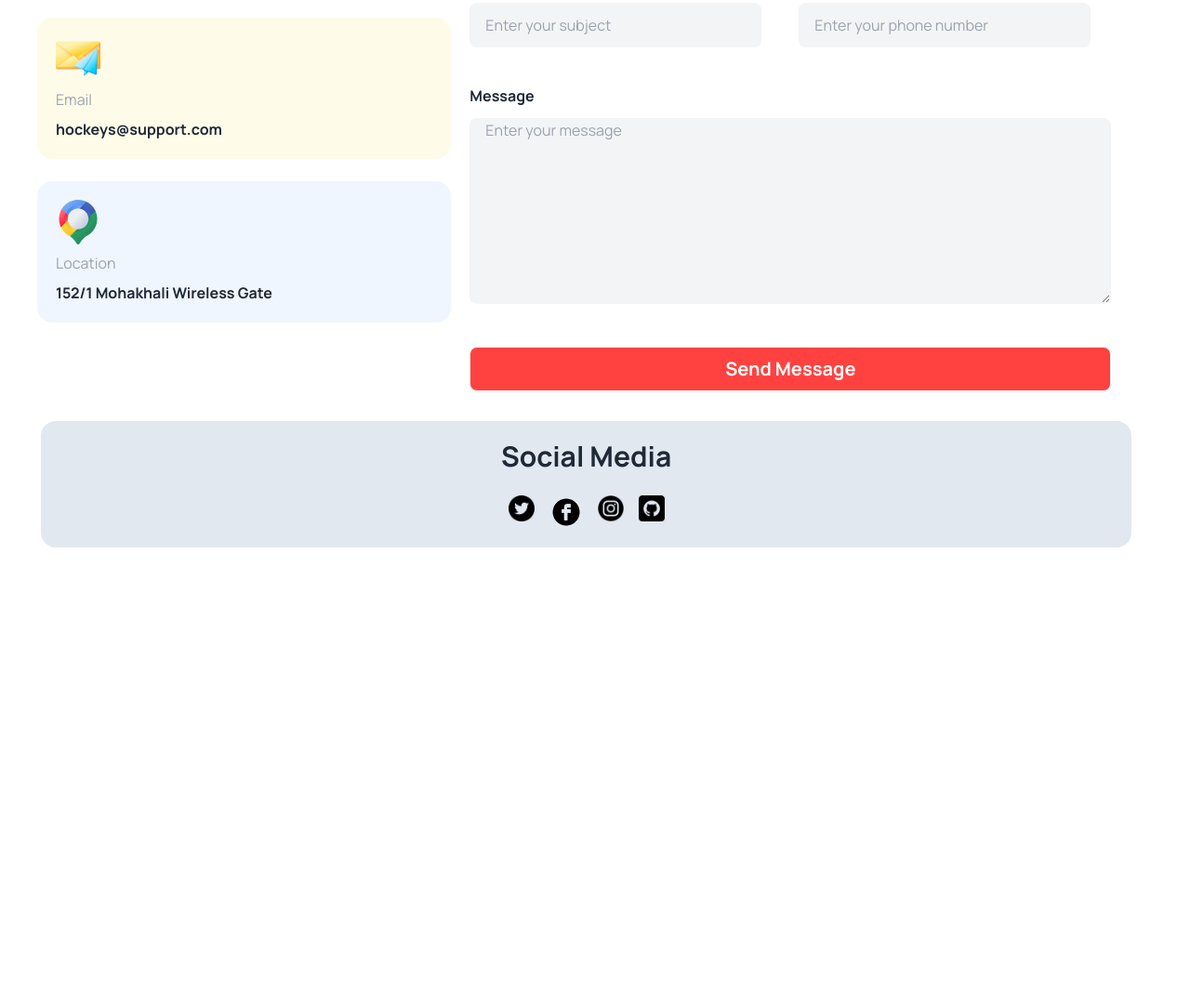
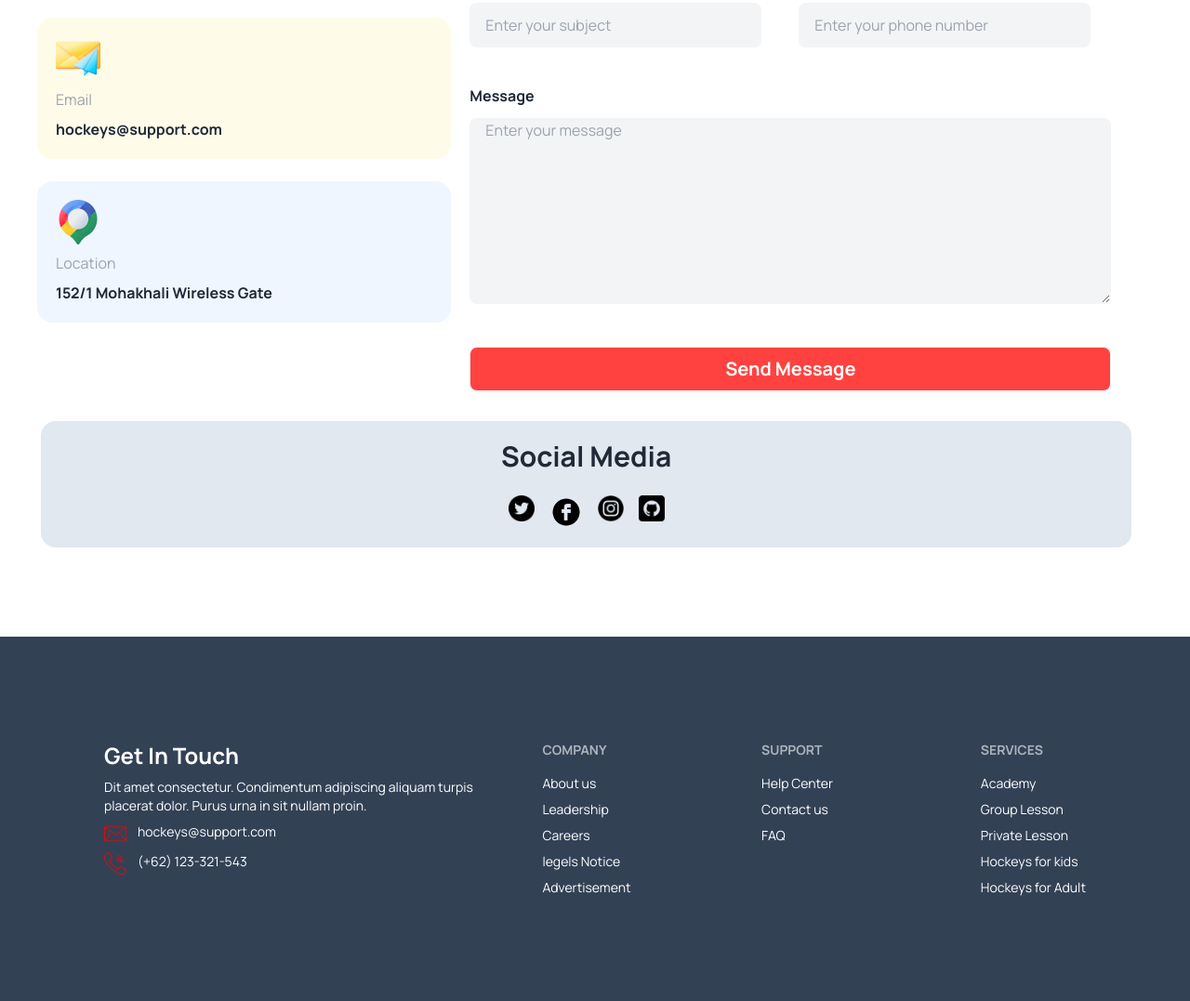
Before and after one commit to salahuddin24/Assignment-3-Hockeys, a plain HTML site: page index.html in a window 1280 px wide. Shown: the part 4458-5535 px from the top of the page at 93% size. Before the commit the page ends 5047 px from the top, so only its background shows below. Drawn offline with nearby package versions, Linux system fonts and the light colour scheme.

Commit message:
added footer section

```diff
--- a/index.html
+++ b/index.html
@@ -522,8 +522,46 @@
 
   </section>
 </main>
-<footer>
+<!-- footer section  -->
+<footer class="footer p-16 lg:p-28 bg-base-200 text-base-content bg-slate-700 mt-24 text-white grid grid-cols-2 lg:grid-cols-4 gap-12">
 
+  <aside class="col-span-2">
+    <h3 class="text-2xl font-bold">Get In Touch</h3>
+    <p >Dit amet consectetur. Condimentum  adipiscing aliquam turpis placerat dolor. Purus urna in sit nullam proin. </p>
+    <div class="flex gap-3">
+      <img class="w-6" src="./Images/mail.png" alt="">
+      <p>hockeys@support.com</p>
+    </div>
+    <div class="flex gap-3">
+      <img class="w-6" src="./Images/call.png" alt="">
+      <p>(+62) 123-321-543</p>
+    </div>
+  </aside>
+  <nav>
+    <header class="footer-title">Company</header>
+    <a class="link link-hover">About us</a>
+    <a class="link link-hover">Leadership</a>
+    <a class="link link-hover">Careers</a>
+    <a class="link link-hover">legels Notice</a>
+    <a class="link link-hover">Advertisement</a>
+  </nav>
+  <nav>
+    <header class="footer-title">Support</header>
+    <a class="link link-hover">Help Center</a>
+    <a class="link link-hover">Contact us</a>
+    <a class="link link-hover">FAQ</a>
+
+  </nav>
+  <nav class="col-span-2">
+
+    <header class="footer-title">Services</header>
+    <a class="link link-hover">Academy</a>
+    <a class="link link-hover">Group Lesson</a>
+    <a class="link link-hover">Private Lesson</a>
+    <a class="link link-hover">Hockeys for kids</a>
+    <a class="link link-hover">Hockeys for Adult</a>
+
+  </nav>
 </footer>
 
 </body>
```
Also changed, not shown: Images/call.png (added), Images/mail.png (added).
